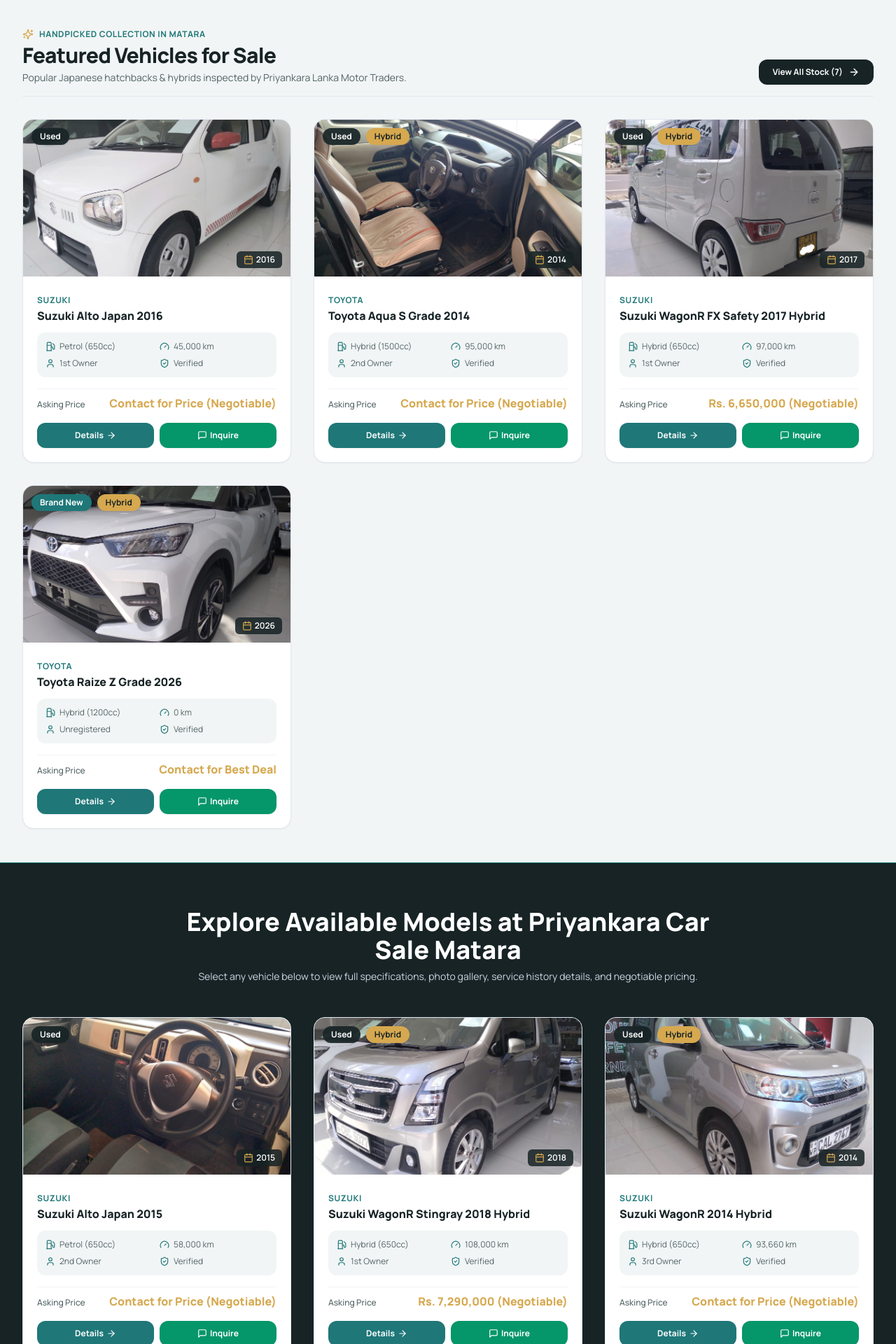
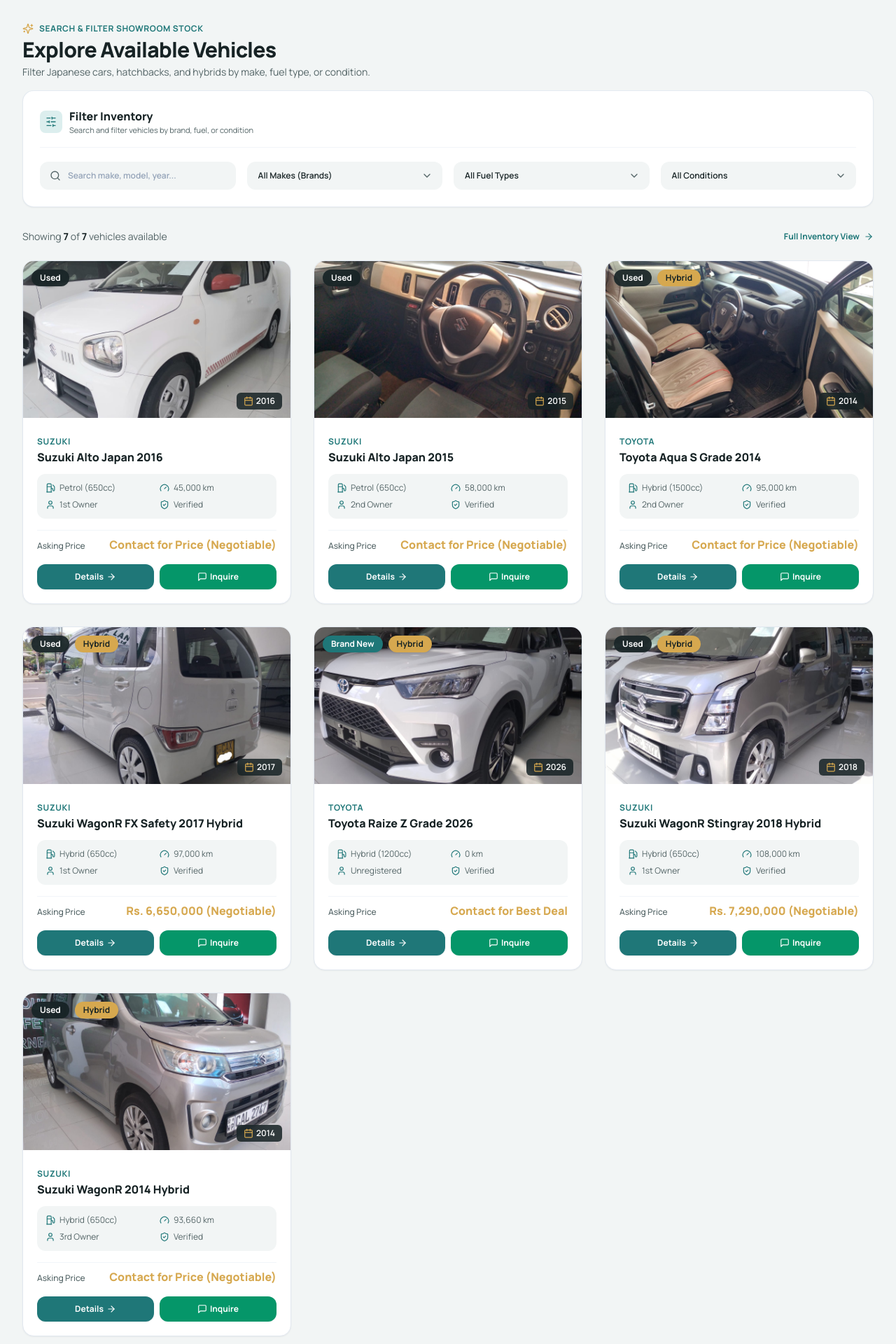
Before and after one commit to perpova/plmt, a Next.js app: page / in a window 1280 px wide. Shown: the part 1120-3040 px from the top of the page at 70% size. Built offline with nearby package versions, Linux system fonts and the light colour scheme.

Commit message:
changes to previous

```diff
--- a/src/app/page.tsx
+++ b/src/app/page.tsx
@@ -1,15 +1,56 @@
-import React from 'react';
+'use client';
+
+import React, { useState, useMemo } from 'react';
 import Link from 'next/link';
-import Image from 'next/image';
 import HeroSection from '@/components/HeroSection';
 import TrustBadges from '@/components/TrustBadges';
 import CarCard from '@/components/CarCard';
-import { CARS, getFeaturedCars } from '@/data/cars';
+import CarFilter from '@/components/CarFilter';
+import { CARS } from '@/data/cars';
 import { DEALERSHIP } from '@/data/dealership';
-import { ArrowRight, Sparkles, MapPin, Phone, MessageSquare } from 'lucide-react';
+import { ArrowRight, Sparkles, MapPin, Phone, MessageSquare, SearchX } from 'lucide-react';
 
 export default function HomePage() {
-  const featuredCars = getFeaturedCars();
+  const [searchQuery, setSearchQuery] = useState('');
+  const [selectedMake, setSelectedMake] = useState('');
+  const [selectedFuel, setSelectedFuel] = useState('');
+  const [selectedCondition, setSelectedCondition] = useState('');
+
+  const filteredCars = useMemo(() => {
+    return CARS.filter((car) => {
+      if (searchQuery.trim()) {
+        const query = searchQuery.toLowerCase();
+        const matchesName = car.name.toLowerCase().includes(query);
+        const matchesMake = car.make.toLowerCase().includes(query);
+        const matchesModel = car.model.toLowerCase().includes(query);
+        const matchesYear = String(car.year).includes(query);
+        if (!matchesName && !matchesMake && !matchesModel && !matchesYear) {
+          return false;
+        }
+      }
+
+      if (selectedMake && car.make.toLowerCase() !== selectedMake.toLowerCase()) {
+        return false;
+      }
+
+      if (selectedFuel && car.fuelType.toLowerCase() !== selectedFuel.toLowerCase()) {
+        return false;
+      }
+
+      if (selectedCondition && car.condition.toLowerCase() !== selectedCondition.toLowerCase()) {
+        return false;
+      }
+
+      return true;
+    });
+  }, [searchQuery, selectedMake, selectedFuel, selectedCondition]);
+
+  const resetFilters = () => {
+    setSearchQuery('');
+    setSelectedMake('');
+    setSelectedFuel('');
+    setSelectedCondition('');
+  };
 
   return (
     <div className="space-y-12 pb-16">
@@ -19,66 +60,71 @@
       {/* Trust Badges */}
       <TrustBadges />
 
-      {/* Featured Vehicle Inventory Section */}
-      <section className="max-w-7xl mx-auto px-4 sm:px-6 lg:px-8 pt-6">
-        <div className="flex flex-col md:flex-row md:items-end justify-between mb-8 pb-4 border-b border-slate-200 gap-4">
-          <div>
+      {/* Open Filter Inventory Section - Always Open & Ready on Page Load */}
+      <section className="max-w-7xl mx-auto px-4 sm:px-6 lg:px-8 pt-4" id="inventory-filter">
+        <div className="mb-4">
           <div className="flex items-center gap-2 text-[#1F7778] font-bold text-xs uppercase tracking-wider mb-1">
             <Sparkles className="w-4 h-4 text-[#D6A84F]" />
-              <span>Handpicked Collection in Matara</span>
+            <span>Search & Filter Showroom Stock</span>
           </div>
           <h2 className="text-2xl sm:text-3xl font-extrabold text-[#172325] tracking-tight">
-              Featured Vehicles for Sale
+            Explore Available Vehicles
           </h2>
           <p className="text-xs sm:text-sm text-[#536466] mt-1">
-              Popular Japanese hatchbacks & hybrids inspected by Priyankara Lanka Motor Traders.
+            Filter Japanese cars, hatchbacks, and hybrids by make, fuel type, or condition.
           </p>
         </div>
+
+        {/* Filter Bar Component - Rendered Open Directly */}
+        <CarFilter
+          searchQuery={searchQuery}
+          setSearchQuery={setSearchQuery}
+          selectedMake={selectedMake}
+          setSelectedMake={setSelectedMake}
+          selectedFuel={selectedFuel}
+          setSelectedFuel={setSelectedFuel}
+          selectedCondition={selectedCondition}
+          setSelectedCondition={setSelectedCondition}
+          resetFilters={resetFilters}
+        />
+
+        {/* Results Header */}
+        <div className="flex items-center justify-between mb-6 text-xs sm:text-sm text-[#536466]">
+          <span>
+            Showing <strong className="text-[#172325]">{filteredCars.length}</strong> of{' '}
+            <strong className="text-[#172325]">{CARS.length}</strong> vehicles available
+          </span>
           <Link
             href="/cars"
-            className="inline-flex items-center gap-2 bg-[#172325] hover:bg-[#1F7778] text-white text-xs font-bold px-5 py-2.5 rounded-xl transition-colors self-start md:self-auto"
+            className="inline-flex items-center gap-1.5 text-[#1F7778] hover:text-[#15595A] font-bold text-xs"
           >
-            <span>View All Stock ({CARS.length})</span>
-            <ArrowRight className="w-4 h-4" />
+            <span>Full Inventory View</span>
+            <ArrowRight className="w-3.5 h-3.5" />
           </Link>
         </div>
 
         {/* Vehicle Cards Grid */}
+        {filteredCars.length > 0 ? (
           <div className="grid grid-cols-1 md:grid-cols-2 lg:grid-cols-3 gap-8">
-          {featuredCars.map((car) => (
+            {filteredCars.map((car) => (
               <CarCard key={car.id} car={car} />
             ))}
           </div>
-      </section>
-
-      {/* Full Stock Section */}
-      <section className="bg-[#172325] text-white py-16 border-y border-[#1F7778]">
-        <div className="max-w-7xl mx-auto px-4 sm:px-6 lg:px-8">
-          <div className="text-center max-w-3xl mx-auto mb-12 space-y-2">
-            <h2 className="text-2xl sm:text-4xl font-extrabold text-white">
-              Explore Available Models at Priyankara Car Sale Matara
-            </h2>
-            <p className="text-xs sm:text-sm text-slate-300">
-              Select any vehicle below to view full specifications, photo gallery, service history details, and negotiable pricing.
+        ) : (
+          <div className="bg-white rounded-2xl p-12 text-center border border-slate-200 max-w-md mx-auto my-8 shadow-sm">
+            <SearchX className="w-12 h-12 text-slate-300 mx-auto mb-4" />
+            <h3 className="text-lg font-bold text-[#172325] mb-2">No Vehicles Found</h3>
+            <p className="text-xs text-[#536466] mb-6">
+              No listings match your search criteria. Try resetting filters.
             </p>
+            <button
+              onClick={resetFilters}
+              className="bg-[#1F7778] text-white font-semibold text-xs px-5 py-2.5 rounded-xl hover:bg-[#15595A] transition-colors"
+            >
+              Reset All Filters
+            </button>
           </div>
-
-          <div className="grid grid-cols-1 md:grid-cols-2 lg:grid-cols-3 gap-8">
-            {CARS.filter((c) => !c.featured).map((car) => (
-              <CarCard key={car.id} car={car} />
-            ))}
-          </div>
-
-          <div className="mt-12 text-center">
-            <Link
-              href="/cars"
-              className="inline-flex items-center gap-2 bg-[#1F7778] hover:bg-[#15595A] text-white font-bold text-xs px-8 py-3.5 rounded-xl shadow-lg transition-all"
-            >
-              <span>Explore All Stock & Filter Options</span>
-              <ArrowRight className="w-4 h-4" />
-            </Link>
-          </div>
-        </div>
+        )}
       </section>
 
       {/* Dealership Showroom Banner CTA */}
--- a/src/components/Navbar.tsx
+++ b/src/components/Navbar.tsx
@@ -11,9 +11,9 @@
 
   return (
     <header className="sticky top-0 z-50 bg-[#15595A] text-white shadow-md border-b border-[#1F7778]">
-      {/* Top Banner Bar - Visible on all devices */}
-      <div className="bg-[#172325] text-xs py-2 px-4 border-b border-[#1F7778]/30">
-        <div className="max-w-7xl mx-auto flex flex-col sm:flex-row justify-between items-center gap-2">
+      {/* Top Banner Bar - Hidden on Mobile Screens (hidden md:block) */}
+      <div className="hidden md:block bg-[#172325] text-xs py-2 px-4 border-b border-[#1F7778]/30">
+        <div className="max-w-7xl mx-auto flex justify-between items-center gap-2">
           <div className="flex items-center gap-2 text-slate-300">
             <ShieldCheck className="w-4 h-4 text-[#D6A84F]" />
             <span className="font-medium text-slate-200">
@@ -31,12 +31,12 @@
             <span className="text-[#1F7778]">|</span>
             <a
               href={`tel:${DEALERSHIP.phoneLandlineRaw}`}
-              className="hover:text-[#D6A84F] flex items-center gap-1.5 transition-colors hidden sm:flex"
+              className="hover:text-[#D6A84F] flex items-center gap-1.5 transition-colors"
             >
               <Phone className="w-3.5 h-3.5 text-slate-400" />
               <span>Tel: {DEALERSHIP.phoneLandline}</span>
             </a>
-            <span className="text-[#1F7778] hidden sm:inline">|</span>
+            <span className="text-[#1F7778]">|</span>
             <a
               href={`https://wa.me/${DEALERSHIP.whatsappRaw}?text=Hi%20Priyankara%20Car%20Sale,%20I%20want%20to%20inquire%20about%20a%20vehicle.`}
               target="_blank"
```
Lines whose indentation alone changed are shown as unchanged.
